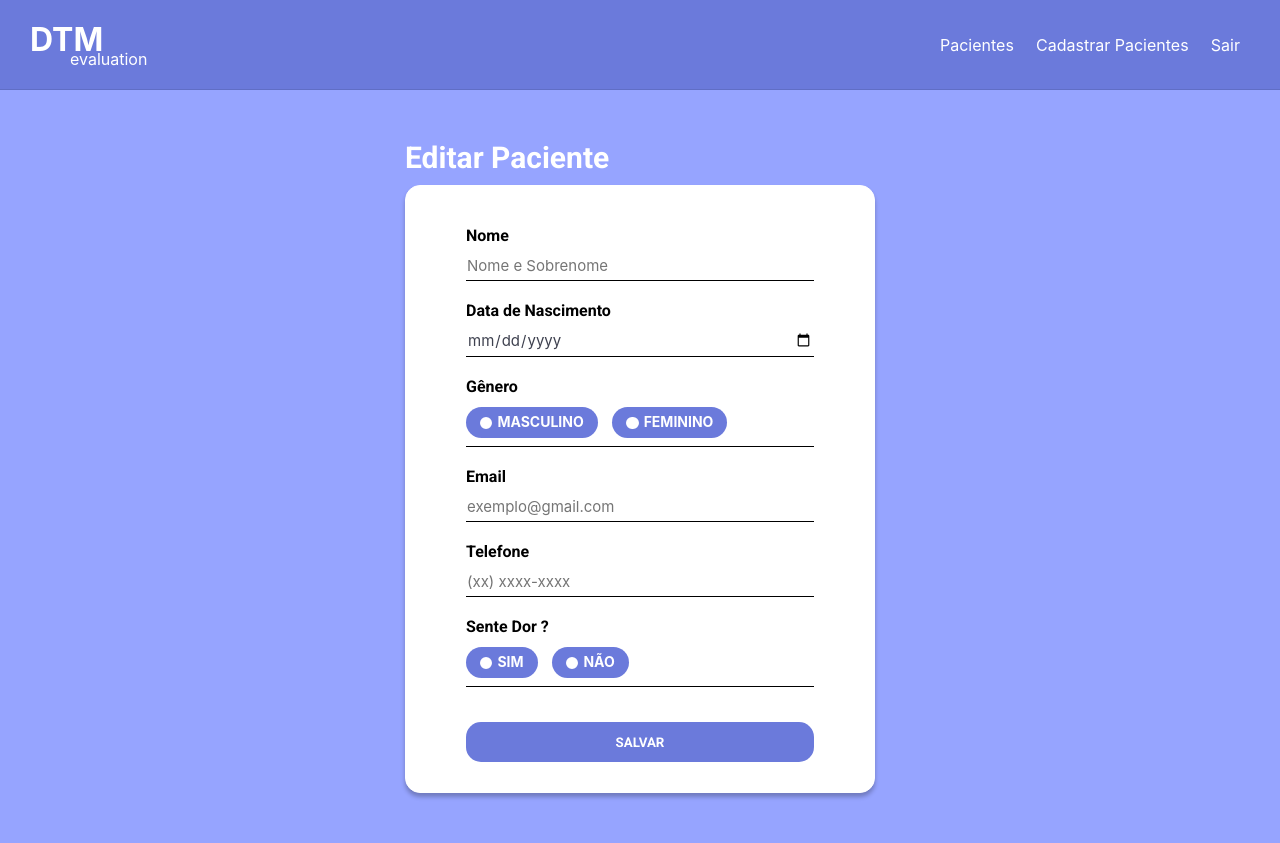
After one commit to rnanc/dtm-evaluation, a Flask app: template templates/edit_patient.html in a window 1280 px wide. The commit adds this page. Run offline with Flask 2, Linux system fonts and the light colour scheme; the template is opened without the code that fills it, so the values that code supplies are empty; parts of the project's set-up code (start-up, migrations or seed data) failed here and were passed over; some libraries are stand-ins or nearby versions.

Commit message:
feat: edit_patient and exam_data

```diff
--- a/controller/ExamController.py
+++ b/controller/ExamController.py
@@ -7,3 +7,8 @@ exam_blueprint = Blueprint('exam', __name__, template_folder='templates', static
 @jwt_required
 def detailsPage():
   return render_template('measurement.html')
+
+@exam_blueprint.route('/exam_data')
+@jwt_required
+def examData():
+  return render_template('exam_data.html')
--- a/controller/PatientsController.py
+++ b/controller/PatientsController.py
@@ -12,3 +12,8 @@ def dashboard():
 @jwt_required
 def register_patient():
   return render_template('register_patient.html')
+
+@patients_blueprint.route('/edit_patient')
+@jwt_required
+def edit_patient():
+  return render_template('edit_patient.html')
--- /dev/null
+++ b/static/css/edit_patient.css
@@ -0,0 +1,270 @@
+@import url("https://fonts.googleapis.com/css2?family=Roboto:wght@700&display=swap");
+
+* {
+  padding: 0;
+  margin: 0;
+  border: none;
+  box-sizing: border-box;
+  font-family: -apple-system, BlinkMacSystemFont, "Segoe UI", Roboto, Oxygen,
+    Ubuntu, Cantarell, "Open Sans", "Helvetica Neue", sans-serif;
+}
+
+:root {
+  --primary-color: #6b7adb;
+  --secondary-color: #96a4ff;
+  --font-color: #3e414f;
+}
+
+html,
+body {
+  height: 100%;
+}
+
+body {
+  font-family: "Roboto", sans-serif;
+  background-color: var(--secondary-color);
+}
+
+header {
+  height: 90px;
+  background-color: var(--primary-color);
+  padding: 0 30px;
+  border-bottom: 1px solid rgba(0, 0, 0, 0.1);
+  color: #ffffff;
+  display: flex;
+}
+
+.header-area {
+  width: 100%;
+  display: flex;
+  justify-content: space-between;
+  align-items: center;
+  margin: 0;
+}
+
+.header-area .logo div {
+  line-height: 0.75em;
+  color: #fff;
+}
+
+.logo_top {
+}
+
+.logo_bottom {
+  padding-left: 40px;
+  margin-top: -10px;
+}
+
+.header-area .links {
+  width: 300px;
+  margin-right: 10px;
+  display: flex;
+  flex-direction: row;
+  justify-content: space-between;
+}
+
+.header-area .links a {
+  text-decoration: none;
+  color: #fff;
+  font-size: 16px;
+  position: relative;
+}
+
+.header-area .links a::after {
+  content: "";
+  width: 0;
+  height: 2px;
+  position: absolute;
+  background-color: #fff;
+  left: 0;
+  bottom: -2px;
+  transition: all 250ms ease-in-out;
+}
+
+.header-area .links a:hover::after {
+  width: 100%;
+  transition: all 250ms ease-in-out;
+}
+
+.header-area .links a:active {
+  font-weight: bold;
+}
+
+.header-area .links label {
+  cursor: pointer;
+  text-decoration: none;
+  color: #fff;
+  font-size: 16px;
+  position: relative;
+}
+
+.header-area .links label::after {
+  content: "";
+  width: 0;
+  height: 2px;
+  position: absolute;
+  background-color: #fff;
+  left: 0;
+  bottom: -2px;
+  transition: all 250ms ease-in-out;
+}
+
+.header-area .links label:hover::after {
+  width: 100%;
+  transition: all 250ms ease-in-out;
+}
+
+.header-area .links label:active {
+  font-weight: bold;
+}
+
+main {
+  display: flex;
+  flex-direction: column;
+  align-items: center;
+}
+
+.card {
+  border: 1px solid white;
+  background-color: white;
+  width: 470px;
+  border-radius: 15px;
+  box-shadow: 0px 4px 4px rgba(0, 0, 0, 0.25);
+  margin-bottom: 50px;
+}
+
+form {
+  display: flex;
+  flex-direction: column;
+  align-items: center;
+  padding: 40px 60px 30px 60px;
+}
+
+form div {
+  margin-bottom: 20px;
+  width: 100%;
+}
+
+h2 {
+  font-family: "Roboto";
+  color: white;
+  font-size: 30px;
+  margin-top: 50px;
+  margin-bottom: 10px;
+}
+
+.card p {
+  font-family: "Roboto";
+  margin-bottom: 10px;
+}
+
+.card input[type="date"] {
+  padding: 0 1px;
+  border: none;
+  border-bottom: 1px solid black;
+  outline: none;
+  height: none;
+  color: #3e414f;
+  font-size: 15px;
+  padding-bottom: 5px;
+  width: 100%;
+}
+
+.card input[type="text"] {
+  padding: 0 1px;
+  border: none;
+  border-bottom: 1px solid black;
+  outline: none;
+  height: none;
+  color: #3e414f;
+  font-size: 15px;
+  padding-bottom: 5px;
+  width: 100%;
+}
+
+.card_gender {
+  border-bottom: 1px solid black;
+  padding-bottom: 15px;
+}
+
+.card_pain {
+  border-bottom: 1px solid black;
+  padding-bottom: 15px;
+}
+
+.card input[type="email"] {
+  width: 100%;
+  padding: 0 1px;
+  border: none;
+  border-bottom: 1px solid black;
+  outline: none;
+  height: none;
+  color: #3e414f;
+  font-size: 15px;
+  padding-bottom: 5px;
+}
+
+.card_gender p {
+  margin-bottom: 15px;
+}
+
+.card_pain p {
+  margin-bottom: 15px;
+}
+
+.checkbox {
+  display: none;
+}
+
+.checkbox + label:before {
+  content: "";
+  display: inline-block;
+  width: 0.6em;
+  height: 0.6em;
+  border-radius: 100%;
+  margin-right: 5px;
+  background-color: white;
+  margin-bottom: -2px;
+  border: 0.2em solid white;
+}
+
+main label {
+  font-size: 14px;
+  font-weight: bold;
+  background-color: var(--primary-color);
+  color: #ffffff;
+  padding: 6px 14px 8px 14px;
+  border-radius: 50px;
+  text-transform: uppercase;
+  margin: 10px 10px 0 0;
+  transition: background-color 250ms ease-in-out;
+  cursor: pointer;
+}
+
+.checkbox:checked + label:before {
+  background: grey;
+}
+
+main label:hover {
+  background-color: #5366e0;
+}
+
+.card input[type="submit"] {
+  outline: none;
+  width: 100%;
+  font-family: "Roboto";
+  text-transform: uppercase;
+  border-radius: 15px;
+  height: 30px;
+  border: none;
+  color: white;
+  background-color: #6b7adb;
+  margin-top: 15px;
+  height: 40px;
+  transition: background-color 250ms ease-in-out;
+  cursor: pointer;
+}
+
+.card input[type="submit"]:hover {
+  background-color: #5366e0;
+}
--- a/templates/details.html
+++ b/templates/details.html
@@ -57,7 +57,7 @@
             <div>Sim</div>
           </div>
           <div class="item">
-            <a href="#" class="button">editar</a>
+            <a href="/edit_patient" class="button">editar</a>
           </div>
         </div>
       </div>
@@ -87,5 +87,7 @@
         <div class="graph"></div>
       </div>
     </div>
+
+    <script src="{{ url_for('static', filename='js/details.js') }}"></script>
   </body>
 </html>
--- /dev/null
+++ b/templates/edit_patient.html
@@ -0,0 +1,83 @@
+<!DOCTYPE html>
+<html lang="en">
+  <head>
+    <meta charset="UTF-8" />
+    <meta name="viewport" content="width=device-width, initial-scale=1.0" />
+    <title>Editar Paciente</title>
+    <!-- <link rel="stylesheet" href="{{ url_for('static', filename='css/register_patients.css') }}"> -->
+    <link rel="stylesheet" href="/static/css/edit_patient.css" />
+  </head>
+  <body>
+    <header>
+      <div class="header-area">
+        <div class="logo">
+          <h1 class="logo_top">DTM</h1>
+          <p class="logo_bottom">evaluation</p>
+        </div>
+        <div class="links">
+          <a href="/dashboard" class="active">Pacientes</a>
+          <a href="/register_patient">Cadastrar Pacientes</a>
+          <label onclick="logout()">Sair</label>
+        </div>
+      </div>
+    </header>
+    <main>
+      <div>
+        <h2>Editar Paciente</h2>
+        <div class="card">
+          <form>
+            <div class="card_name">
+              <p>Nome</p>
+              <input
+                type="text"
+                name="Nome"
+                placeholder="Nome e Sobrenome"
+                id="nome"
+              />
+            </div>
+            <div class="card_date">
+              <p>Data de Nascimento</p>
+              <input type="date" id="idade" name="idade" />
+            </div>
+            <div class="card_gender">
+              <p>Gênero</p>
+              <input
+                type="radio"
+                name="gender"
+                class="checkbox"
+                id="checkbox3"
+              />
+              <label for="checkbox3">Masculino</label>
+              <input
+                type="radio"
+                name="gender"
+                class="checkbox"
+                id="checkbox4"
+              />
+              <label for="checkbox4">Feminino</label>
+            </div>
+            <div class="card_mail">
+              <p>Email</p>
+              <input type="email" placeholder="exemplo@gmail.com" />
+            </div>
+            <div class="card_tel">
+              <p>Telefone</p>
+              <input id="card_tel" type="text" placeholder="(xx) xxxx-xxxx" />
+            </div>
+            <div class="card_pain">
+              <p>Sente Dor ?</p>
+              <input type="radio" name="pain" id="checkbox1" class="checkbox" />
+              <label for="checkbox1">Sim</label>
+              <input type="radio" name="pain" id="checkbox2" class="checkbox" />
+              <label for="checkbox2">Não</label>
+            </div>
+            <input type="submit" name="" value="Salvar" />
+          </form>
+        </div>
+      </div>
+    </main>
+    <script src="//ajax.googleapis.com/ajax/libs/jquery/1.11.1/jquery.min.js"></script>
+    <script src="//cdnjs.cloudflare.com/ajax/libs/jquery.maskedinput/1.4.1/jquery.maskedinput.min.js"></script>
+    <script src="../static/js/phone-mask.js"></script>
+  </body>
+</html>
```
Also changed, not shown: static/css/exam_data.css (added, +208 -0 lines), static/js/details.js (added, +7 -0 lines), templates/exam_data.html (added, +57 -0 lines).
